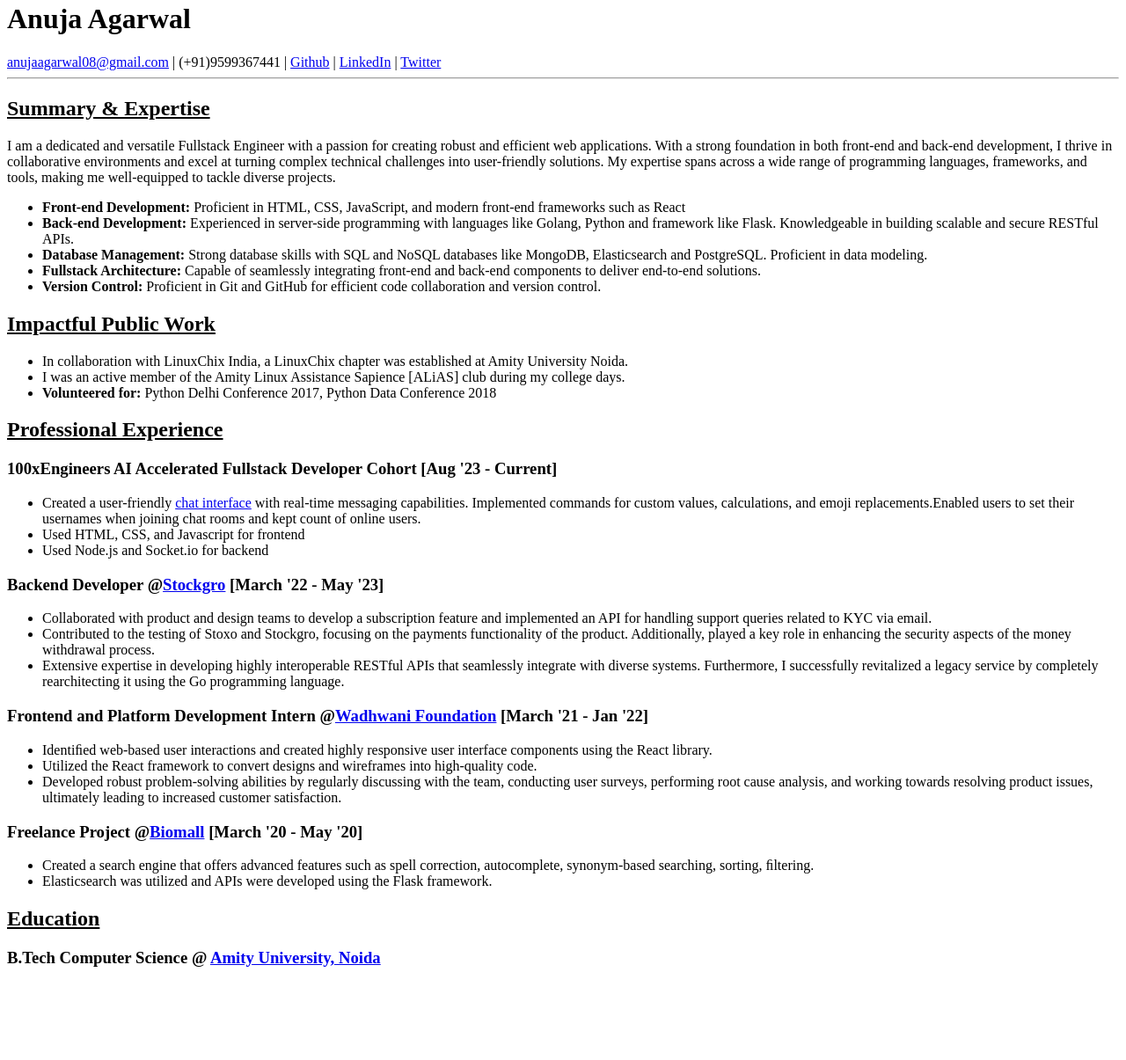
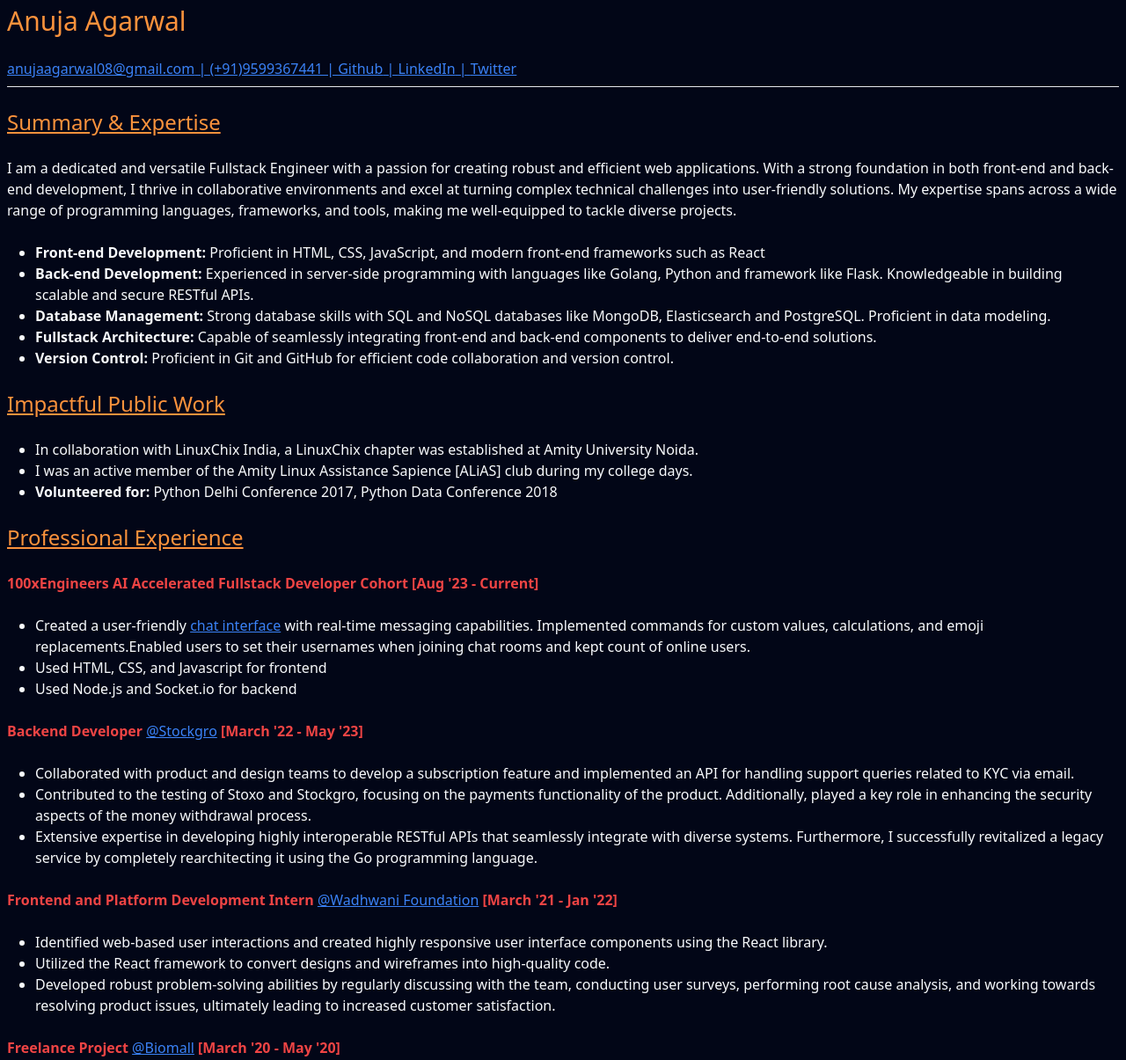
Before and after one commit to anujaagarwal/100xResume, a plain HTML site: page index.html in a window 1280 px wide. Shown: the part 18-1223 px from the top of the page at 88% size. Before the commit the page ends 1137 px from the top, so only its background shows below. Drawn offline with nearby package versions, Linux system fonts and the light colour scheme.

Commit message:
Resume using Tailwind css

```diff
--- a/index.html
+++ b/index.html
@@ -3,86 +3,117 @@
 
 <head>
   <title>Anuja's Resume</title>
-  <link href="style.css" rel="stylesheet" type="text/css" />
+  <!-- <link href="style.css" rel="stylesheet" type="text/css" /> -->
+  <script src="https://cdn.tailwindcss.com"></script>
 </head>
 
-<body>
+<body class="bg-slate-950 px-2 py-6">
   <header class="header">
-    <h1>Anuja Agarwal</h1>
-    <span>
-      <a href="#">anujaagarwal08@gmail.com</a> |
-      <a>(+91)9599367441</a> |
-      <a href="https://github.com/anujaagarwal">Github</a> |
-      <a href="https://www.linkedin.com/in/anuja-agarwal/">LinkedIn</a> |
-      <a href="https://twitter.com/anujagrazzel">Twitter</a>
-    </span>
+    <h1 class="text-3xl text-orange-400 pb-6">Anuja Agarwal</h1>
+    <nav class="text-blue-500 pb-2 underline">
+      <a href="mailto:anujaagarwal08@gmail.com" target="_blank" rel="noopener noreferrer">anujaagarwal08@gmail.com</a> |
+      <a href="tel:+919599367441">(+91)9599367441</a> |
+      <a href="https://github.com/anujaagarwal" target="_blank" rel="noopener noreferrer">Github</a> |
+      <a href="https://www.linkedin.com/in/anuja-agarwal/" target="_blank" rel="noopener noreferrer">LinkedIn</a> |
+      <a href="https://twitter.com/anujagrazzel" target="_blank" rel="noopener noreferrer">Twitter</a>
+    </nav>
     <hr>
   </header>
   <main>
     <section>
-          <h2><u>Summary & Expertise</u></h2>
-          <p>I am a dedicated and versatile Fullstack Engineer with a passion for creating robust and efficient web applications. With a strong foundation in both front-end and back-end development, I thrive in collaborative environments and excel at turning complex technical challenges into user-friendly solutions. My expertise spans across a wide range of programming languages, frameworks, and tools, making me well-equipped to tackle diverse projects.</p>
-          <ul>
-            <li><b>Front-end Development:</b> Proficient in HTML, CSS, JavaScript, and modern front-end frameworks such as React</li>
-            <li><b>Back-end Development:</b> Experienced in server-side programming with languages like Golang, Python and framework like Flask. Knowledgeable in building scalable and secure RESTful APIs.</li>
-            <li><b>Database Management:</b> Strong database skills with SQL and NoSQL databases like MongoDB, Elasticsearch and PostgreSQL. Proficient in data modeling.</li>
-            <li><b>Fullstack Architecture:</b> Capable of seamlessly integrating front-end and back-end components to deliver end-to-end solutions.</li>
-            <li><b>Version Control:</b> Proficient in Git and GitHub for efficient code collaboration and version control.</li>
+      <article>
+        <h2 class="text-2xl text-orange-400 underline underline-offset-2 py-6">Summary & Expertise</h2>
+        <p class="text-slate-50">I am a dedicated and versatile Fullstack Engineer with a passion for creating robust
+          and efficient web
+          applications. With a strong foundation in both front-end and back-end development, I thrive in collaborative
+          environments and excel at turning complex technical challenges into user-friendly solutions. My expertise
+          spans across a wide range of programming languages, frameworks, and tools, making me well-equipped to tackle
+          diverse projects.</p>
+        <ul class="pt-6 pl-8 list-disc text-slate-50">
+          <li class=><b>Front-end Development:</b> Proficient in HTML, CSS, JavaScript, and modern
+            front-end frameworks such as
+            React</li>
+          <li><b>Back-end Development:</b> Experienced in server-side programming with languages
+            like Golang, Python and
+            framework like Flask. Knowledgeable in building scalable and secure RESTful APIs.</li>
+          <li><b>Database Management:</b> Strong database skills with SQL and NoSQL databases like
+            MongoDB,
+            Elasticsearch and PostgreSQL. Proficient in data modeling.</li>
+          <li><b>Fullstack Architecture:</b> Capable of seamlessly integrating front-end and
+            back-end components to
+            deliver end-to-end solutions.</li>
+          <li><b>Version Control:</b> Proficient in Git and GitHub for efficient code
+            collaboration and version control.
+          </li>
         </ul>
+      </article>
     </section>
     <section>
-      <h2><u>Impactful Public Work</u></h2>
-      <ul>
+      <h2 class="text-2xl text-orange-400 underline underline-offset-2 py-6">Impactful Public Work</h2>
+      <ul class="pl-8 list-disc text-slate-50">
         <li>In collaboration with LinuxChix India, a LinuxChix chapter was established at Amity University Noida.</li>
         <li>I was an active member of the Amity Linux Assistance Sapience [ALiAS] club during my college days.</li>
         <li><b>Volunteered for: </b> Python Delhi Conference 2017, Python Data Conference 2018</li>
       </ul>
     </section>
     <section>
-      <h2><u>Professional Experience</u></h2>
+      <h2 class="text-2xl text-orange-400 underline underline-offset-2 py-6">Professional Experience</h2>
       <section>
-        <h3><b>100xEngineers AI Accelerated Fullstack Developer Cohort [Aug '23 - Current]</b></h3>
-        <ul>
-          <li>Created a user-friendly <a href="https://one00x-messenger-anuja.onrender.com/">chat interface</a> with real-time messaging capabilities. Implemented commands for custom values, calculations, and emoji replacements.Enabled users to set their usernames when joining chat rooms and kept
+        <h3 class="text-red-500 pb-6"><b>100xEngineers AI Accelerated Fullstack Developer Cohort [Aug '23 - Current]</b></h3>
+        <ul class="pl-8 list-disc text-slate-50">
+          <li>Created a user-friendly <a class = "text-blue-500 underline"href="https://one00x-messenger-anuja.onrender.com/" target="_blank"
+              rel="noopener noreferrer">chat interface</a> with real-time messaging capabilities. Implemented commands
+            for custom values, calculations, and emoji replacements.Enabled users to set their usernames when joining
+            chat rooms and kept
             count of online users. </li>
           <li>Used HTML, CSS, and Javascript for frontend</li>
           <li>Used Node.js and Socket.io for backend</li>
         </ul>
       </section>
       <section>
-      <h3><b>Backend Developer @<a href="https://www.stockgro.club/">Stockgro</a> [March '22 - May '23]</b></h3>
-      <ul>
+        <h3 class="text-red-500 py-6"><b>Backend Developer <a class = "text-blue-500 underline font-light" href="https://www.stockgro.club/" target="_blank"
+              rel="noopener noreferrer">@Stockgro</a> [March '22 - May '23]</b></h3>
+        <ul class="pl-8 list-disc text-slate-50">
           <li>
-        Collaborated with product and design teams to develop a subscription feature and implemented an API for handling support queries related to KYC via email.
+            Collaborated with product and design teams to develop a subscription feature and implemented an API for
+            handling support queries related to KYC via email.
           </li>
           <li>
-          Contributed to the testing of Stoxo and Stockgro, focusing on the payments functionality of the product. Additionally, played a key role in enhancing the security aspects of the money withdrawal process.
+            Contributed to the testing of Stoxo and Stockgro, focusing on the payments functionality of the product.
+            Additionally, played a key role in enhancing the security aspects of the money withdrawal process.
           </li>
           <li>
-          Extensive expertise in developing highly interoperable RESTful APIs that seamlessly integrate with diverse systems. Furthermore, I successfully revitalized a legacy service by completely rearchitecting it
+            Extensive expertise in developing highly interoperable RESTful APIs that seamlessly integrate with diverse
+            systems. Furthermore, I successfully revitalized a legacy service by completely rearchitecting it
             using the Go programming language.
           </li>
         </ul>
       </section>
       <section>
-      <h3><b>Frontend and Platform Development Intern @<a href="https://www.wfglobal.org/">Wadhwani Foundation</a> [March '21 - Jan '22]</b></h3>
-      <ul>
+        <h3 class="text-red-500 py-6"><b>Frontend and Platform Development Intern <a class = "text-blue-500 underline font-light" href="https://www.wfglobal.org/" target="_blank"
+              rel="noopener noreferrer">@Wadhwani Foundation</a> [March '21 - Jan '22]</b></h3>
+        <ul class="pl-8 list-disc text-slate-50">
           <li>
-          Identiﬁed web-based user interactions and created highly responsive user interface components using the React library.
+            Identiﬁed web-based user interactions and created highly responsive user interface components using the
+            React library.
           </li>
           <li>
             Utilized the React framework to convert designs and wireframes into high-quality code.
           </li>
           <li>
-          Developed robust problem-solving abilities by regularly discussing with the team, conducting user surveys, performing root cause analysis, and working towards resolving product issues, ultimately leading to increased customer satisfaction.
+            Developed robust problem-solving abilities by regularly discussing with the team, conducting user surveys,
+            performing root cause analysis, and working towards resolving product issues, ultimately leading to
+            increased customer satisfaction.
           </li>
         </ul>
       </section>
       <section>
-      <h3><b>Freelance Project @<a href="https://www.biomall.in/">Biomall</a> [March '20 - May '20]</b></h3>
-      <ul>
+        <h3 class="text-red-500 py-6"><b>Freelance Project <a class = "text-blue-500 underline font-light" href="https://www.biomall.in/" target="_blank"
+              rel="noopener noreferrer">@Biomall</a> [March '20 - May '20]</b></h3>
+        <ul class="pl-8 list-disc text-slate-50">
           <li>
-          Created a search engine that offers advanced features such as spell correction, autocomplete, synonym-based searching, sorting, ﬁltering.
+            Created a search engine that offers advanced features such as spell correction, autocomplete, synonym-based
+            searching, sorting, ﬁltering.
           </li>
           <li>
             Elasticsearch was utilized and APIs were developed using the Flask framework.
@@ -91,8 +122,9 @@ using the Go programming language.
       </section>
     </section>
     <section>
-    <h2><u>Education</u></h2>
-    <h3>B.Tech Computer Science @ <a href="https://www.amity.edu/">Amity University, Noida</a></h3>
+      <h2 class="text-2xl text-orange-400 underline underline-offset-2 py-6">Education</h2>
+      <h3 class="text-red-500 pb-6">B.Tech Computer Science  <a class = "text-blue-500 underline font-light" href="https://www.amity.edu/" target="_blank" rel="noopener noreferrer">@Amity
+          University, Noida</a></h3>
     </section>
   </main>
 </body>
```
Also changed, not shown: indexOld.html (added, +100 -0 lines), style.css (added). Lines whose indentation alone changed are shown as unchanged.
